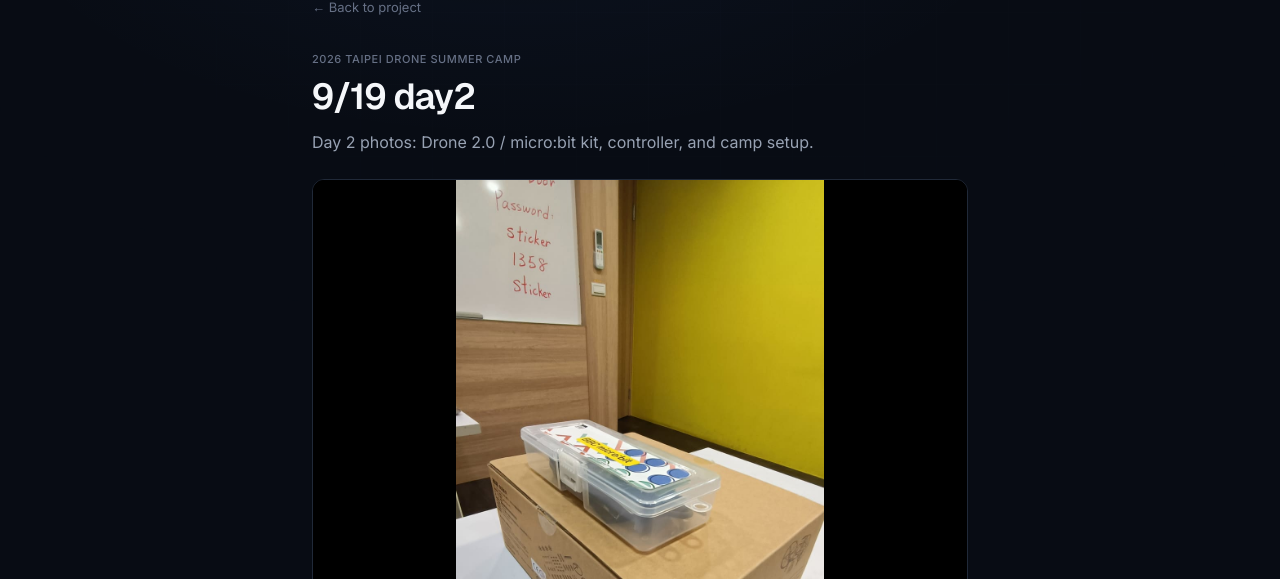
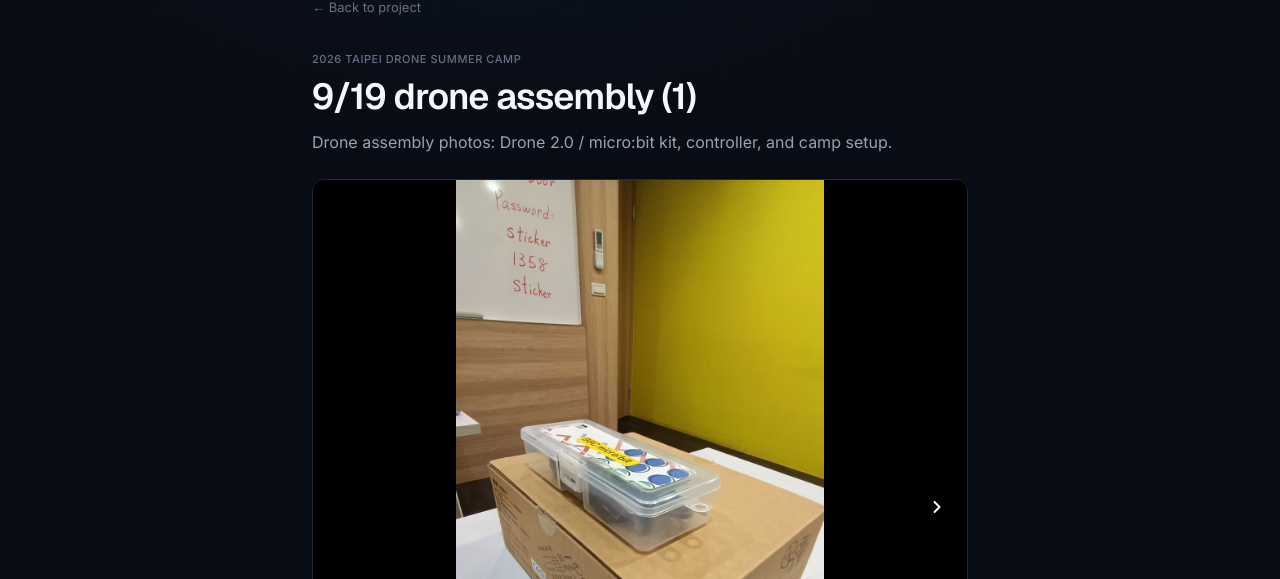
Before and after one commit to ivanlin0402/personal-website, a Next.js app: page /projects/taipei-drone-summer-camp-2026/media/9-19-day2 in a window 1280 px wide. Shown: the part 132-711 px from the top of the page. Built offline with nearby package versions, Linux system fonts and the light colour scheme; no server answers.

Commit message:
Add Instagram-style album arrows and rename the day tile.
Co-authored-by: Cursor <cursoragent@cursor.com>

```diff
--- a/components/MediaAlbumPageContent.tsx
+++ b/components/MediaAlbumPageContent.tsx
@@ -24,6 +24,8 @@ export function MediaAlbumPageContent({
   const scrollerRef = useRef<HTMLDivElement>(null);
   const [activeIndex, setActiveIndex] = useState(0);
   const total = localizedAlbum.images.length;
+  const canGoPrev = activeIndex > 0;
+  const canGoNext = activeIndex < total - 1;
 
   function handleScroll() {
     const el = scrollerRef.current;
@@ -35,7 +37,9 @@ export function MediaAlbumPageContent({
   function scrollToIndex(index: number) {
     const el = scrollerRef.current;
     if (!el) return;
-    el.scrollTo({ left: index * el.clientWidth, behavior: "smooth" });
+    const clamped = Math.min(total - 1, Math.max(0, index));
+    el.scrollTo({ left: clamped * el.clientWidth, behavior: "smooth" });
+    setActiveIndex(clamped);
   }
 
   return (
@@ -61,7 +65,7 @@ export function MediaAlbumPageContent({
         ) : null}
       </header>
 
-      <div className="overflow-hidden rounded-xl border border-border bg-black">
+      <div className="relative overflow-hidden rounded-xl border border-border bg-black">
         <div
           ref={scrollerRef}
           onScroll={handleScroll}
@@ -85,6 +89,50 @@ export function MediaAlbumPageContent({
             </div>
           ))}
         </div>
+
+        {canGoPrev ? (
+          <button
+            type="button"
+            aria-label={t.project.previousPhoto}
+            onClick={() => scrollToIndex(activeIndex - 1)}
+            className="absolute left-2 top-1/2 z-10 flex h-10 w-10 -translate-y-1/2 items-center justify-center rounded-full bg-black/55 text-white shadow-sm backdrop-blur-sm transition-colors active:bg-black/75 sm:h-11 sm:w-11"
+          >
+            <svg
+              viewBox="0 0 24 24"
+              className="h-5 w-5"
+              fill="none"
+              stroke="currentColor"
+              strokeWidth="2.25"
+              strokeLinecap="round"
+              strokeLinejoin="round"
+              aria-hidden="true"
+            >
+              <path d="M15 18l-6-6 6-6" />
+            </svg>
+          </button>
+        ) : null}
+
+        {canGoNext ? (
+          <button
+            type="button"
+            aria-label={t.project.nextPhoto}
+            onClick={() => scrollToIndex(activeIndex + 1)}
+            className="absolute right-2 top-1/2 z-10 flex h-10 w-10 -translate-y-1/2 items-center justify-center rounded-full bg-black/55 text-white shadow-sm backdrop-blur-sm transition-colors active:bg-black/75 sm:h-11 sm:w-11"
+          >
+            <svg
+              viewBox="0 0 24 24"
+              className="h-5 w-5"
+              fill="none"
+              stroke="currentColor"
+              strokeWidth="2.25"
+              strokeLinecap="round"
+              strokeLinejoin="round"
+              aria-hidden="true"
+            >
+              <path d="M9 18l6-6-6-6" />
+            </svg>
+          </button>
+        ) : null}
       </div>
 
       {total > 1 ? (
--- a/data/projects.ts
+++ b/data/projects.ts
@@ -374,9 +374,9 @@ export const projects: ProjectWithI18n[] = [
     mediaAlbums: [
       {
         slug: "9-19-day2",
-        title: "9/19 day2",
+        title: "9/19 drone assembly (1)",
         description:
-          "Day 2 photos: Drone 2.0 / micro:bit kit, controller, and camp setup.",
+          "Drone assembly photos: Drone 2.0 / micro:bit kit, controller, and camp setup.",
         cover: "/projects/taipei-drone-summer-camp-2026/9-19-day2/photo-1.jpg",
         images: [
           "/projects/taipei-drone-summer-camp-2026/9-19-day2/photo-1.jpg",
@@ -389,9 +389,9 @@ export const projects: ProjectWithI18n[] = [
     updates: [
       {
         date: "2026-09-19",
-        title: "Added 9/19 day2 photo album",
+        title: "Added 9/19 drone assembly (1) photo album",
         description:
-          "Grouped today’s drone camp photos into a Media tile named 9/19 day2.",
+          "Grouped today’s drone camp photos into a Media tile named 9/19 drone assembly (1).",
         status: "completed",
       },
       {
@@ -455,12 +455,13 @@ export const projects: ProjectWithI18n[] = [
         media: "營隊每日照片——點開日別圖塊查看相簿。",
         albumDescriptions: {
           "9-19-day2":
-            "第二天照片：Drone 2.0／micro:bit 套件、遙控器與營隊現場。",
+            "無人機組裝照片：Drone 2.0／micro:bit 套件、遙控器與營隊現場。",
         },
         updates: [
           {
-            title: "加入 9/19 day2 相簿",
-            description: "把今天的無人機營隊照片整理成名為 9/19 day2 的媒體圖塊。",
+            title: "加入 9/19 drone assembly (1) 相簿",
+            description:
+              "把今天的無人機營隊照片整理成名為 9/19 drone assembly (1) 的媒體圖塊。",
           },
           {
             title: "加入營隊套件照片",
--- a/lib/i18n/dictionary.ts
+++ b/lib/i18n/dictionary.ts
@@ -56,6 +56,8 @@ export type Dictionary = {
     playInBrowser: string;
     viewPhotos: string;
     backToProject: string;
+    previousPhoto: string;
+    nextPhoto: string;
     github: string;
     demo: string;
     documentation: string;
@@ -133,6 +135,8 @@ const en: Dictionary = {
     playInBrowser: "Play in browser →",
     viewPhotos: "View photos →",
     backToProject: "← Back to project",
+    previousPhoto: "Previous photo",
+    nextPhoto: "Next photo",
     github: "GitHub",
     demo: "Demo",
     documentation: "Documentation",
@@ -242,6 +246,8 @@ const zh: Dictionary = {
     playInBrowser: "在瀏覽器遊玩 →",
     viewPhotos: "查看照片 →",
     backToProject: "← 回到專案",
+    previousPhoto: "上一張照片",
+    nextPhoto: "下一張照片",
     github: "GitHub",
     demo: "示範",
     documentation: "文件",
```
